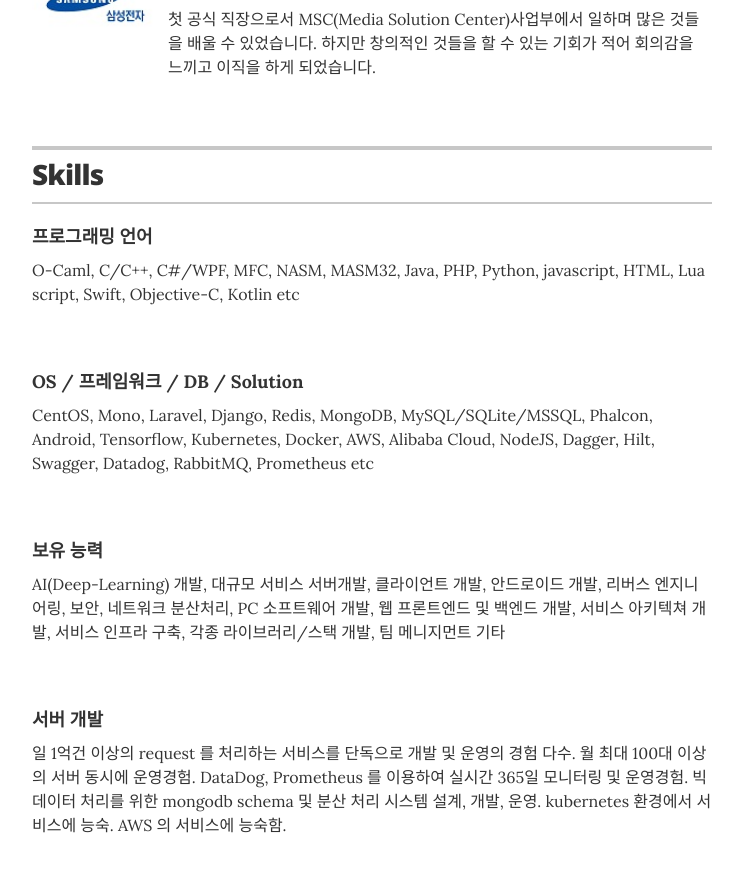
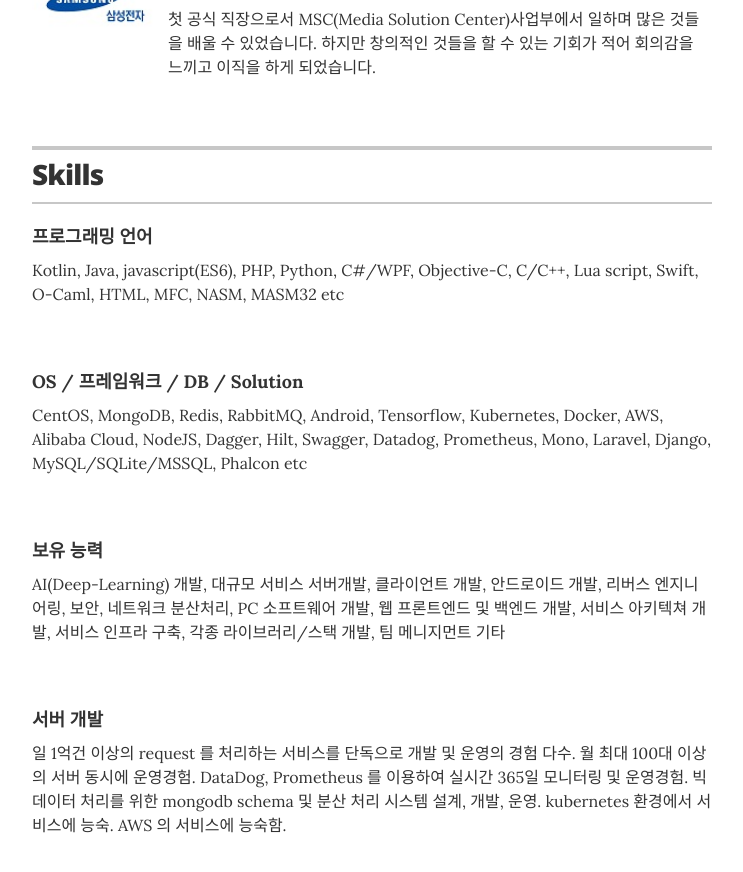
Before and after one commit to und3rs/resume_kr, a Jekyll site: the page built from index.html, in a window 1280 px wide and 900 px high, scrolled down 1826 px. Shown: the top 872 px of the window, without its empty margins (268-1011 px from the left). Built offline with Jekyll 4.4.1, drawn with Linux system fonts in a browser that asks for light colours.

Commit message:
Update skills.yml

```diff
--- a/_data/skills.yml
+++ b/_data/skills.yml
@@ -2,10 +2,10 @@
 # Digital content development and creation
 
 - skill: 프로그래밍 언어
-  description: O-Caml, C/C++, C#/WPF, MFC, NASM, MASM32, Java, PHP, Python, javascript, HTML, Lua script, Swift, Objective-C, Kotlin  etc
+  description: Kotlin, Java, javascript(ES6), PHP, Python, C#/WPF, Objective-C, C/C++, Lua script, Swift, O-Caml, HTML, MFC, NASM, MASM32 etc
 
 - skill: OS / 프레임워크 / DB / Solution
-  description: CentOS, Mono, Laravel, Django, Redis, MongoDB, MySQL/SQLite/MSSQL, Phalcon, Android, Tensorflow, Kubernetes, Docker, AWS, Alibaba Cloud, NodeJS, Dagger, Hilt, Swagger, Datadog, RabbitMQ, Prometheus etc
+  description: CentOS, MongoDB, Redis, RabbitMQ, Android, Tensorflow, Kubernetes, Docker, AWS, Alibaba Cloud, NodeJS, Dagger, Hilt, Swagger, Datadog, Prometheus, Mono, Laravel, Django, MySQL/SQLite/MSSQL, Phalcon etc
 
 - skill: 보유 능력
   description: AI(Deep-Learning) 개발, 대규모 서비스 서버개발, 클라이언트 개발, 안드로이드 개발, 리버스 엔지니어링, 보안, 네트워크 분산처리, PC 소프트웨어 개발, 웹 프론트엔드 및 백엔드 개발, 서비스 아키텍쳐 개발, 서비스 인프라 구축, 각종 라이브러리/스택 개발, 팀 메니지먼트 기타
```
